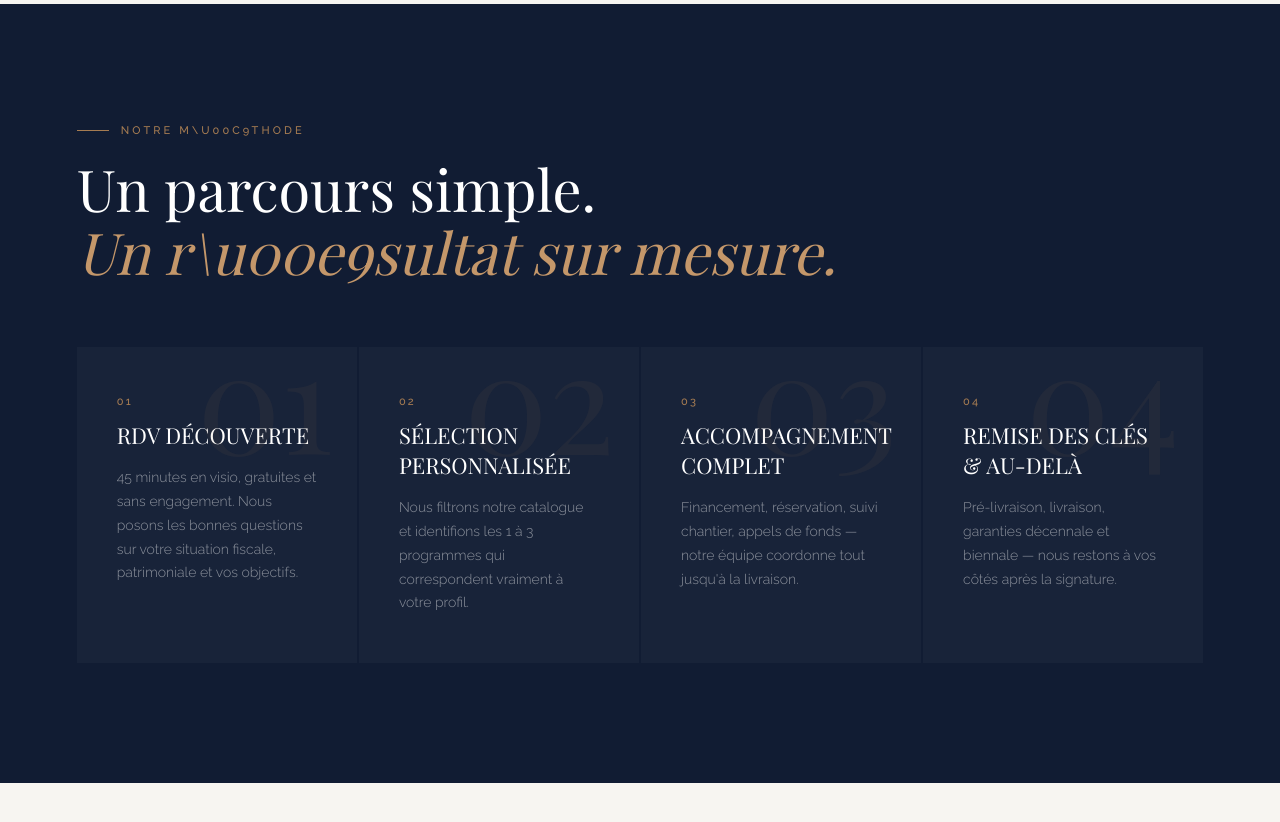
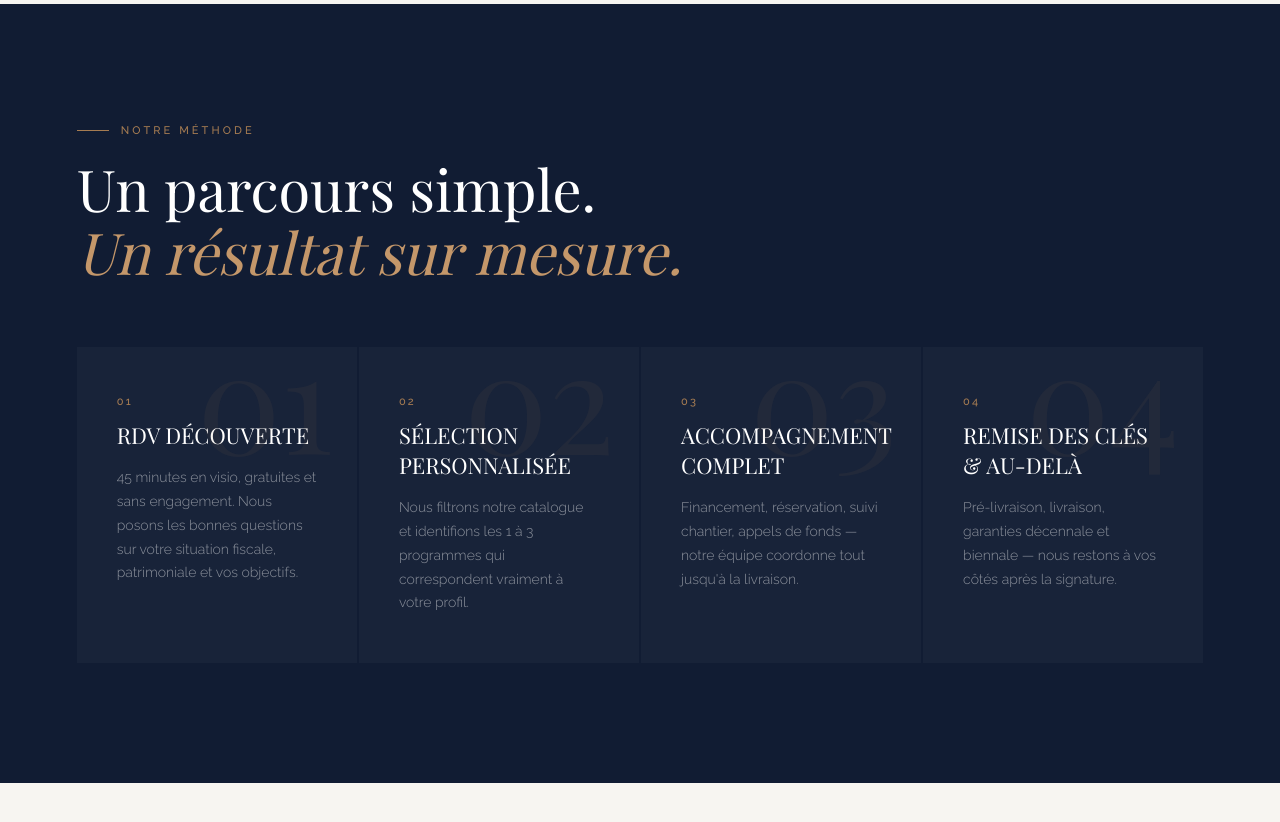
Before and after one commit to tblanchardviveo/viveo-public, a React (Vite) app: page / in a window 1280 px wide. Shown: the part 5420-6242 px from the top of the page. Built offline with nearby package versions, Linux system fonts and the light colour scheme; no server answers; the database is empty; a web font is replaced by a local one.

Commit message:
Update ProcessusV3.jsx

```diff
--- a/src/components/home-v3/ProcessusV3.jsx
+++ b/src/components/home-v3/ProcessusV3.jsx
@@ -10,12 +10,12 @@ export default function ProcessusV3() {
     <section data-bg="#111C33" style={{ background: '#111C33', padding: '15vh 6vw' }}>
       <div style={{ display: 'flex', alignItems: 'center', gap: 12, marginBottom: 20 }}>
         <span style={{ width: 32, height: 1, background: '#A67C52' }} />
-        <span style={{ fontFamily: "'Raleway',sans-serif", fontWeight: 500, fontSize: 11, textTransform: 'uppercase', letterSpacing: '0.28em', color: '#A67C52' }}>NOTRE M\u00c9THODE</span>
+        <span style={{ fontFamily: "'Raleway',sans-serif", fontWeight: 500, fontSize: 11, textTransform: 'uppercase', letterSpacing: '0.28em', color: '#A67C52' }}>{"NOTRE M\u00c9THODE"}</span>
       </div>
 
       <h2 style={{ fontFamily: "'Playfair Display',Georgia,serif", fontWeight: 300, fontSize: 'clamp(32px,4.5vw,58px)', color: '#fff', lineHeight: 1.1, margin: '0 0 64px' }}>
         Un parcours simple.<br />
-        <em style={{ color: '#C4976A', fontStyle: 'italic' }}>Un r\u00e9sultat sur mesure.</em>
+        <em style={{ color: '#C4976A', fontStyle: 'italic' }}>{"Un r\u00e9sultat sur mesure."}</em>
       </h2>
 
       <div style={{ display: 'grid', gridTemplateColumns: 'repeat(auto-fit, minmax(280px, 1fr))', gap: 2 }}>
```
